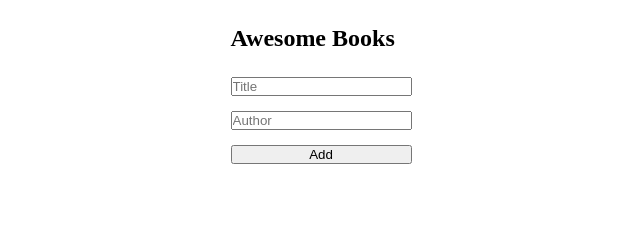
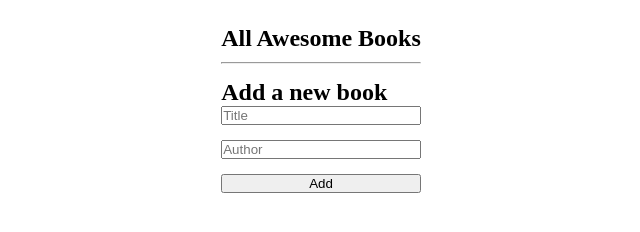
Before and after one commit to MNisarAli/Awesome-Books, a plain HTML site: page index.html in a window 1280 px wide. Shown: the whole page, without its empty margins (319-959 px from the left). Drawn offline with Linux system fonts and the light colour scheme.

Commit message:
Update index.html

```diff
--- a/index.html
+++ b/index.html
@@ -7,16 +7,23 @@
   <meta name="viewport" content="width=device-width, initial-scale=1.0">
   <title>Project | Awesome Books</title>
   <link rel="stylesheet" href="./style.css">
+  <link href='https://fonts.googleapis.com/css?family=Balsamiq Sans' rel='stylesheet'>
 </head>
 
 <body>
   <main class="wrapper">
-    <section id="books">
-      <h1>Awesome Books</h1>
-      <article id="book-list">
+
+    <!-- Books Display Section -->
+    <section class="books" id="books">
+      <h1>All Awesome Books</h1>
+      <article class="book-list" id="book-list">
       </article>
+      <hr>
     </section>
+
+    <!-- Form Controls To Add New Books-->
     <section id="input-form">
+      <h2>Add a new book</h2>
       <form>
         <input type="text" id="book-title" name="Title" placeholder="Title" required>
         <input type="text" id="book-author" name="Author" placeholder="Author" required>
@@ -25,6 +32,7 @@
       </form>
     </section>
   </main>
+
   <!-- JavaScript -->
   <script src="./script.js"></script>
 </body>
```
